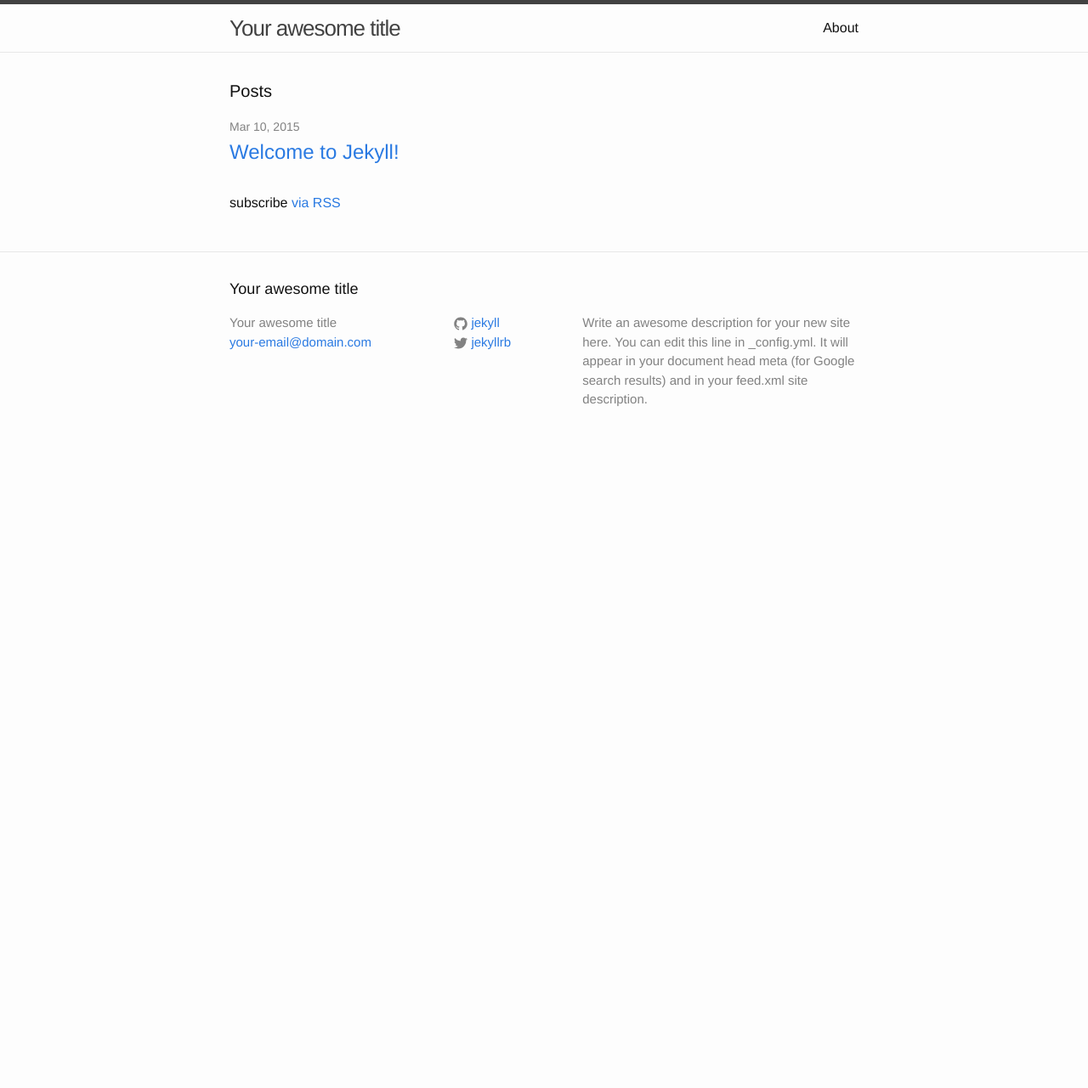
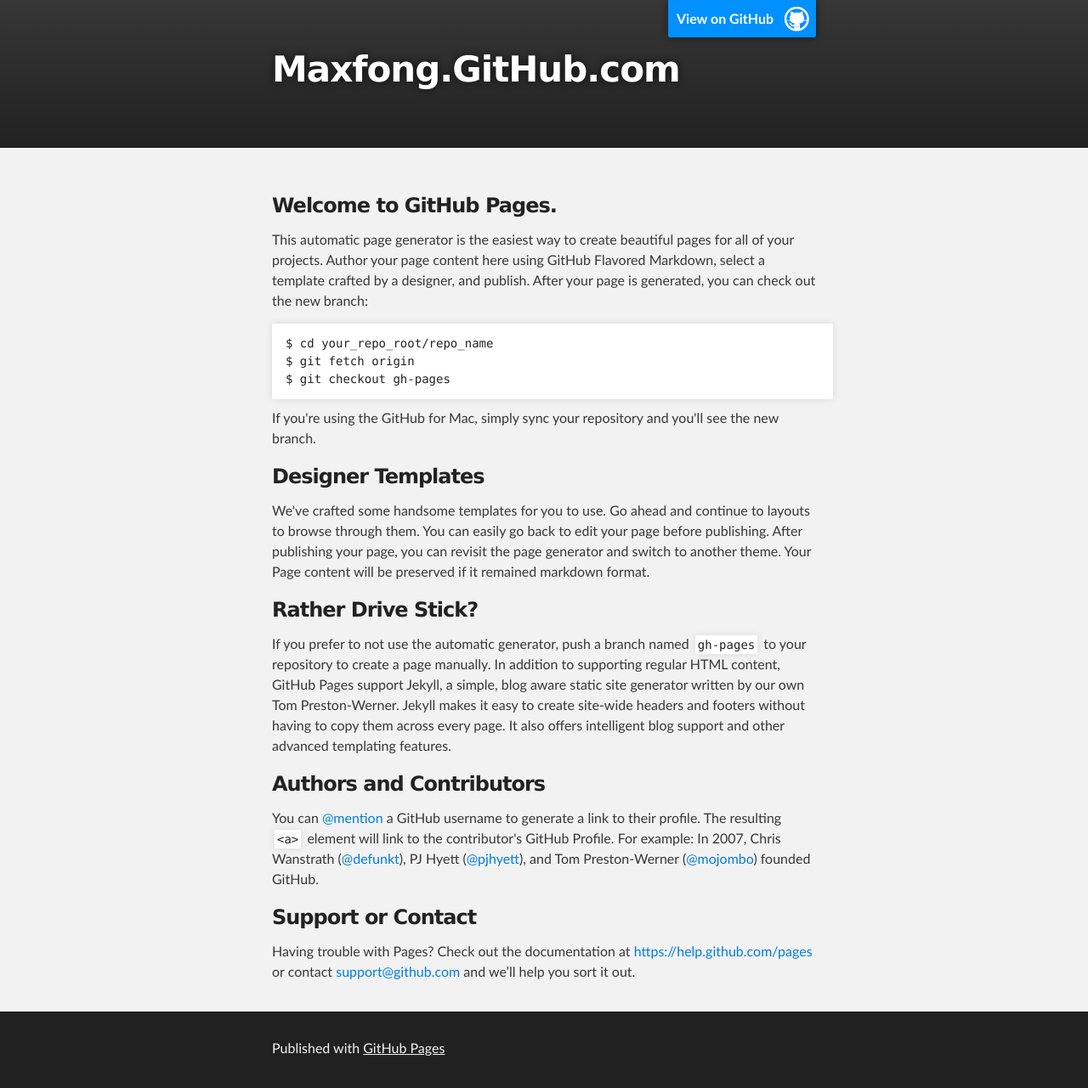
Before and after one commit to kunnan/maxfong.github.com, a Jekyll site: the page index.html, which Jekyll copies as it is, in a window 1280 px wide. Shown: the whole page at 85% size. Built offline with Jekyll 4.4.1, drawn with Linux system fonts in a browser that asks for light colours; before the commit the page ends 900 px from its top, so only the background shows below that.

Commit message:
Replace master branch with page content via GitHub

```diff
--- a/index.html
+++ b/index.html
@@ -1,23 +1,74 @@
----
-layout: default
----
+<!DOCTYPE html>
+<html>
 
-<div class="home">
+  <head>
+    <meta charset='utf-8'>
+    <meta http-equiv="X-UA-Compatible" content="chrome=1">
+    <meta name="description" content="Maxfong.GitHub.com : ">
 
-  <h1 class="page-heading">Posts</h1>
+    <link rel="stylesheet" type="text/css" media="screen" href="stylesheets/stylesheet.css">
 
-  <ul class="post-list">
-    {% for post in site.posts %}
-      <li>
-        <span class="post-meta">{{ post.date | date: "%b %-d, %Y" }}</span>
+    <title>Maxfong.GitHub.com</title>
+  </head>
 
-        <h2>
-          <a class="post-link" href="{{ post.url | prepend: site.baseurl }}">{{ post.title }}</a>
-        </h2>
-      </li>
-    {% endfor %}
-  </ul>
+  <body>
 
-  <p class="rss-subscribe">subscribe <a href="{{ "/feed.xml" | prepend: site.baseurl }}">via RSS</a></p>
+    <!-- HEADER -->
+    <div id="header_wrap" class="outer">
+        <header class="inner">
+          <a id="forkme_banner" href="https://github.com/maxfong">View on GitHub</a>
 
-</div>
+          <h1 id="project_title">Maxfong.GitHub.com</h1>
+          <h2 id="project_tagline"></h2>
+
+        </header>
+    </div>
+
+    <!-- MAIN CONTENT -->
+    <div id="main_content_wrap" class="outer">
+      <section id="main_content" class="inner">
+        <h3>
+<a id="welcome-to-github-pages" class="anchor" href="#welcome-to-github-pages" aria-hidden="true"><span class="octicon octicon-link"></span></a>Welcome to GitHub Pages.</h3>
+
+<p>This automatic page generator is the easiest way to create beautiful pages for all of your projects. Author your page content here using GitHub Flavored Markdown, select a template crafted by a designer, and publish. After your page is generated, you can check out the new branch:</p>
+
+<pre><code>$ cd your_repo_root/repo_name
+$ git fetch origin
+$ git checkout gh-pages
+</code></pre>
+
+<p>If you're using the GitHub for Mac, simply sync your repository and you'll see the new branch.</p>
+
+<h3>
+<a id="designer-templates" class="anchor" href="#designer-templates" aria-hidden="true"><span class="octicon octicon-link"></span></a>Designer Templates</h3>
+
+<p>We've crafted some handsome templates for you to use. Go ahead and continue to layouts to browse through them. You can easily go back to edit your page before publishing. After publishing your page, you can revisit the page generator and switch to another theme. Your Page content will be preserved if it remained markdown format.</p>
+
+<h3>
+<a id="rather-drive-stick" class="anchor" href="#rather-drive-stick" aria-hidden="true"><span class="octicon octicon-link"></span></a>Rather Drive Stick?</h3>
+
+<p>If you prefer to not use the automatic generator, push a branch named <code>gh-pages</code> to your repository to create a page manually. In addition to supporting regular HTML content, GitHub Pages support Jekyll, a simple, blog aware static site generator written by our own Tom Preston-Werner. Jekyll makes it easy to create site-wide headers and footers without having to copy them across every page. It also offers intelligent blog support and other advanced templating features.</p>
+
+<h3>
+<a id="authors-and-contributors" class="anchor" href="#authors-and-contributors" aria-hidden="true"><span class="octicon octicon-link"></span></a>Authors and Contributors</h3>
+
+<p>You can <a href="https://github.com/blog/821" class="user-mention">@mention</a> a GitHub username to generate a link to their profile. The resulting <code>&lt;a&gt;</code> element will link to the contributor's GitHub Profile. For example: In 2007, Chris Wanstrath (<a href="https://github.com/defunkt" class="user-mention">@defunkt</a>), PJ Hyett (<a href="https://github.com/pjhyett" class="user-mention">@pjhyett</a>), and Tom Preston-Werner (<a href="https://github.com/mojombo" class="user-mention">@mojombo</a>) founded GitHub.</p>
+
+<h3>
+<a id="support-or-contact" class="anchor" href="#support-or-contact" aria-hidden="true"><span class="octicon octicon-link"></span></a>Support or Contact</h3>
+
+<p>Having trouble with Pages? Check out the documentation at <a href="https://help.github.com/pages">https://help.github.com/pages</a> or contact <a href="mailto:support@github.com">support@github.com</a> and we’ll help you sort it out.</p>
+      </section>
+    </div>
+
+    <!-- FOOTER  -->
+    <div id="footer_wrap" class="outer">
+      <footer class="inner">
+        <p>Published with <a href="http://pages.github.com">GitHub Pages</a></p>
+      </footer>
+    </div>
+
+
+
+  </body>
+</html>
--- /dev/null
+++ b/javascripts/main.js
@@ -0,0 +1 @@
+console.log('This would be the main JS file.');
--- /dev/null
+++ b/stylesheets/pygment_trac.css
@@ -0,0 +1,70 @@
+.highlight .hll { background-color: #ffffcc }
+.highlight  { background: #f0f3f3; }
+.highlight .c { color: #0099FF; font-style: italic } /* Comment */
+.highlight .err { color: #AA0000; background-color: #FFAAAA } /* Error */
+.highlight .k { color: #006699; font-weight: bold } /* Keyword */
+.highlight .o { color: #555555 } /* Operator */
+.highlight .cm { color: #0099FF; font-style: italic } /* Comment.Multiline */
+.highlight .cp { color: #009999 } /* Comment.Preproc */
+.highlight .c1 { color: #0099FF; font-style: italic } /* Comment.Single */
+.highlight .cs { color: #0099FF; font-weight: bold; font-style: italic } /* Comment.Special */
+.highlight .gd { background-color: #FFCCCC; border: 1px solid #CC0000 } /* Generic.Deleted */
+.highlight .ge { font-style: italic } /* Generic.Emph */
+.highlight .gr { color: #FF0000 } /* Generic.Error */
+.highlight .gh { color: #003300; font-weight: bold } /* Generic.Heading */
+.highlight .gi { background-color: #CCFFCC; border: 1px solid #00CC00 } /* Generic.Inserted */
+.highlight .go { color: #AAAAAA } /* Generic.Output */
+.highlight .gp { color: #000099; font-weight: bold } /* Generic.Prompt */
+.highlight .gs { font-weight: bold } /* Generic.Strong */
+.highlight .gu { color: #003300; font-weight: bold } /* Generic.Subheading */
+.highlight .gt { color: #99CC66 } /* Generic.Traceback */
+.highlight .kc { color: #006699; font-weight: bold } /* Keyword.Constant */
+.highlight .kd { color: #006699; font-weight: bold } /* Keyword.Declaration */
+.highlight .kn { color: #006699; font-weight: bold } /* Keyword.Namespace */
+.highlight .kp { color: #006699 } /* Keyword.Pseudo */
+.highlight .kr { color: #006699; font-weight: bold } /* Keyword.Reserved */
+.highlight .kt { color: #007788; font-weight: bold } /* Keyword.Type */
+.highlight .m { color: #FF6600 } /* Literal.Number */
+.highlight .s { color: #CC3300 } /* Literal.String */
+.highlight .na { color: #330099 } /* Name.Attribute */
+.highlight .nb { color: #336666 } /* Name.Builtin */
+.highlight .nc { color: #00AA88; font-weight: bold } /* Name.Class */
+.highlight .no { color: #336600 } /* Name.Constant */
+.highlight .nd { color: #9999FF } /* Name.Decorator */
+.highlight .ni { color: #999999; font-weight: bold } /* Name.Entity */
+.highlight .ne { color: #CC0000; font-weight: bold } /* Name.Exception */
+.highlight .nf { color: #CC00FF } /* Name.Function */
+.highlight .nl { color: #9999FF } /* Name.Label */
+.highlight .nn { color: #00CCFF; font-weight: bold } /* Name.Namespace */
+.highlight .nt { color: #330099; font-weight: bold } /* Name.Tag */
+.highlight .nv { color: #003333 } /* Name.Variable */
+.highlight .ow { color: #000000; font-weight: bold } /* Operator.Word */
+.highlight .w { color: #bbbbbb } /* Text.Whitespace */
+.highlight .mf { color: #FF6600 } /* Literal.Number.Float */
+.highlight .mh { color: #FF6600 } /* Literal.Number.Hex */
+.highlight .mi { color: #FF6600 } /* Literal.Number.Integer */
+.highlight .mo { color: #FF6600 } /* Literal.Number.Oct */
+.highlight .sb { color: #CC3300 } /* Literal.String.Backtick */
+.highlight .sc { color: #CC3300 } /* Literal.String.Char */
+.highlight .sd { color: #CC3300; font-style: italic } /* Literal.String.Doc */
+.highlight .s2 { color: #CC3300 } /* Literal.String.Double */
+.highlight .se { color: #CC3300; font-weight: bold } /* Literal.String.Escape */
+.highlight .sh { color: #CC3300 } /* Literal.String.Heredoc */
+.highlight .si { color: #AA0000 } /* Literal.String.Interpol */
+.highlight .sx { color: #CC3300 } /* Literal.String.Other */
+.highlight .sr { color: #33AAAA } /* Literal.String.Regex */
+.highlight .s1 { color: #CC3300 } /* Literal.String.Single */
+.highlight .ss { color: #FFCC33 } /* Literal.String.Symbol */
+.highlight .bp { color: #336666 } /* Name.Builtin.Pseudo */
+.highlight .vc { color: #003333 } /* Name.Variable.Class */
+.highlight .vg { color: #003333 } /* Name.Variable.Global */
+.highlight .vi { color: #003333 } /* Name.Variable.Instance */
+.highlight .il { color: #FF6600 } /* Literal.Number.Integer.Long */
+
+.type-csharp .highlight .k { color: #0000FF }
+.type-csharp .highlight .kt { color: #0000FF }
+.type-csharp .highlight .nf { color: #000000; font-weight: normal }
+.type-csharp .highlight .nc { color: #2B91AF }
+.type-csharp .highlight .nn { color: #000000 }
+.type-csharp .highlight .s { color: #A31515 }
+.type-csharp .highlight .sc { color: #A31515 }
--- /dev/null
+++ b/stylesheets/stylesheet.css
@@ -0,0 +1,425 @@
+/*******************************************************************************
+Slate Theme for GitHub Pages
+by Jason Costello, @jsncostello
+*******************************************************************************/
+
+@import url(pygment_trac.css);
+
+/*******************************************************************************
+MeyerWeb Reset
+*******************************************************************************/
+
+html, body, div, span, applet, object, iframe,
+h1, h2, h3, h4, h5, h6, p, blockquote, pre,
+a, abbr, acronym, address, big, cite, code,
+del, dfn, em, img, ins, kbd, q, s, samp,
+small, strike, strong, sub, sup, tt, var,
+b, u, i, center,
+dl, dt, dd, ol, ul, li,
+fieldset, form, label, legend,
+table, caption, tbody, tfoot, thead, tr, th, td,
+article, aside, canvas, details, embed,
+figure, figcaption, footer, header, hgroup,
+menu, nav, output, ruby, section, summary,
+time, mark, audio, video {
+  margin: 0;
+  padding: 0;
+  border: 0;
+  font: inherit;
+  vertical-align: baseline;
+}
+
+/* HTML5 display-role reset for older browsers */
+article, aside, details, figcaption, figure,
+footer, header, hgroup, menu, nav, section {
+  display: block;
+}
+
+ol, ul {
+  list-style: none;
+}
+
+table {
+  border-collapse: collapse;
+  border-spacing: 0;
+}
+
+/*******************************************************************************
+Theme Styles
+*******************************************************************************/
+
+body {
+  box-sizing: border-box;
+  color:#373737;
+  background: #212121;
+  font-size: 16px;
+  font-family: 'Myriad Pro', Calibri, Helvetica, Arial, sans-serif;
+  line-height: 1.5;
+  -webkit-font-smoothing: antialiased;
+}
+
+h1, h2, h3, h4, h5, h6 {
+  margin: 10px 0;
+  font-weight: 700;
+  color:#222222;
+  font-family: 'Lucida Grande', 'Calibri', Helvetica, Arial, sans-serif;
+  letter-spacing: -1px;
+}
+
+h1 {
+  font-size: 36px;
+  font-weight: 700;
+}
+
+h2 {
+  padding-bottom: 10px;
+  font-size: 32px;
+  background: url('../images/bg_hr.png') repeat-x bottom;
+}
+
+h3 {
+  font-size: 24px;
+}
+
+h4 {
+  font-size: 21px;
+}
+
+h5 {
+  font-size: 18px;
+}
+
+h6 {
+  font-size: 16px;
+}
+
+p {
+  margin: 10px 0 15px 0;
+}
+
+footer p {
+  color: #f2f2f2;
+}
+
+a {
+  text-decoration: none;
+  color: #007edf;
+  text-shadow: none;
+
+  transition: color 0.5s ease;
+  transition: text-shadow 0.5s ease;
+  -webkit-transition: color 0.5s ease;
+  -webkit-transition: text-shadow 0.5s ease;
+  -moz-transition: color 0.5s ease;
+  -moz-transition: text-shadow 0.5s ease;
+  -o-transition: color 0.5s ease;
+  -o-transition: text-shadow 0.5s ease;
+  -ms-transition: color 0.5s ease;
+  -ms-transition: text-shadow 0.5s ease;
+}
+
+a:hover, a:focus {text-decoration: underline;}
+
+footer a {
+  color: #F2F2F2;
+  text-decoration: underline;
+}
+
+em {
+  font-style: italic;
+}
+
+strong {
+  font-weight: bold;
+}
+
+img {
+  position: relative;
+  margin: 0 auto;
+  max-width: 739px;
+  padding: 5px;
+  margin: 10px 0 10px 0;
+  border: 1px solid #ebebeb;
+
+  box-shadow: 0 0 5px #ebebeb;
+  -webkit-box-shadow: 0 0 5px #ebebeb;
+  -moz-box-shadow: 0 0 5px #ebebeb;
+  -o-box-shadow: 0 0 5px #ebebeb;
+  -ms-box-shadow: 0 0 5px #ebebeb;
+}
+
+p img {
+  display: inline;
+  margin: 0;
+  padding: 0;
+  vertical-align: middle;
+  text-align: center;
+  border: none;
+}
+
+pre, code {
+  width: 100%;
+  color: #222;
+  background-color: #fff;
+
+  font-family: Monaco, "Bitstream Vera Sans Mono", "Lucida Console", Terminal, monospace;
+  font-size: 14px;
+
+  border-radius: 2px;
+  -moz-border-radius: 2px;
+  -webkit-border-radius: 2px;
+}
+
+pre {
+  width: 100%;
+  padding: 10px;
+  box-shadow: 0 0 10px rgba(0,0,0,.1);
+  overflow: auto;
+}
+
+code {
+  padding: 3px;
+  margin: 0 3px;
+  box-shadow: 0 0 10px rgba(0,0,0,.1);
+}
+
+pre code {
+  display: block;
+  box-shadow: none;
+}
+
+blockquote {
+  color: #666;
+  margin-bottom: 20px;
+  padding: 0 0 0 20px;
+  border-left: 3px solid #bbb;
+}
+
+
+ul, ol, dl {
+  margin-bottom: 15px
+}
+
+ul {
+  list-style-position: inside;
+  list-style: disc;
+  padding-left: 20px;
+}
+
+ol {
+  list-style-position: inside;
+  list-style: decimal;
+  padding-left: 20px;
+}
+
+dl dt {
+  font-weight: bold;
+}
+
+dl dd {
+  padding-left: 20px;
+  font-style: italic;
+}
+
+dl p {
+  padding-left: 20px;
+  font-style: italic;
+}
+
+hr {
+  height: 1px;
+  margin-bottom: 5px;
+  border: none;
+  background: url('../images/bg_hr.png') repeat-x center;
+}
+
+table {
+  border: 1px solid #373737;
+  margin-bottom: 20px;
+  text-align: left;
+ }
+
+th {
+  font-family: 'Lucida Grande', 'Helvetica Neue', Helvetica, Arial, sans-serif;
+  padding: 10px;
+  background: #373737;
+  color: #fff;
+ }
+
+td {
+  padding: 10px;
+  border: 1px solid #373737;
+ }
+
+form {
+  background: #f2f2f2;
+  padding: 20px;
+}
+
+/*******************************************************************************
+Full-Width Styles
+*******************************************************************************/
+
+.outer {
+  width: 100%;
+}
+
+.inner {
+  position: relative;
+  max-width: 640px;
+  padding: 20px 10px;
+  margin: 0 auto;
+}
+
+#forkme_banner {
+  display: block;
+  position: absolute;
+  top:0;
+  right: 10px;
+  z-index: 10;
+  padding: 10px 50px 10px 10px;
+  color: #fff;
+  background: url('../images/blacktocat.png') #0090ff no-repeat 95% 50%;
+  font-weight: 700;
+  box-shadow: 0 0 10px rgba(0,0,0,.5);
+  border-bottom-left-radius: 2px;
+  border-bottom-right-radius: 2px;
+}
+
+#header_wrap {
+  background: #212121;
+  background: -moz-linear-gradient(top, #373737, #212121);
+  background: -webkit-linear-gradient(top, #373737, #212121);
+  background: -ms-linear-gradient(top, #373737, #212121);
+  background: -o-linear-gradient(top, #373737, #212121);
+  background: linear-gradient(top, #373737, #212121);
+}
+
+#header_wrap .inner {
+  padding: 50px 10px 30px 10px;
+}
+
+#project_title {
+  margin: 0;
+  color: #fff;
+  font-size: 42px;
+  font-weight: 700;
+  text-shadow: #111 0px 0px 10px;
+}
+
+#project_tagline {
+  color: #fff;
+  font-size: 24px;
+  font-weight: 300;
+  background: none;
+  text-shadow: #111 0px 0px 10px;
+}
+
+#downloads {
+  position: absolute;
+  width: 210px;
+  z-index: 10;
+  bottom: -40px;
+  right: 0;
+  height: 70px;
+  background: url('../images/icon_download.png') no-repeat 0% 90%;
+}
+
+.zip_download_link {
+  display: block;
+  float: right;
+  width: 90px;
+  height:70px;
+  text-indent: -5000px;
+  overflow: hidden;
+  background: url(../images/sprite_download.png) no-repeat bottom left;
+}
+
+.tar_download_link {
+  display: block;
+  float: right;
+  width: 90px;
+  height:70px;
+  text-indent: -5000px;
+  overflow: hidden;
+  background: url(../images/sprite_download.png) no-repeat bottom right;
+  margin-left: 10px;
+}
+
+.zip_download_link:hover {
+  background: url(../images/sprite_download.png) no-repeat top left;
+}
+
+.tar_download_link:hover {
+  background: url(../images/sprite_download.png) no-repeat top right;
+}
+
+#main_content_wrap {
+  background: #f2f2f2;
+  border-top: 1px solid #111;
+  border-bottom: 1px solid #111;
+}
+
+#main_content {
+  padding-top: 40px;
+}
+
+#footer_wrap {
+  background: #212121;
+}
+
+
+
+/*******************************************************************************
+Small Device Styles
+*******************************************************************************/
+
+@media screen and (max-width: 480px) {
+  body {
+    font-size:14px;
+  }
+
+  #downloads {
+    display: none;
+  }
+
+  .inner {
+    min-width: 320px;
+    max-width: 480px;
+  }
+
+  #project_title {
+  font-size: 32px;
+  }
+
+  h1 {
+    font-size: 28px;
+  }
+
+  h2 {
+    font-size: 24px;
+  }
+
+  h3 {
+    font-size: 21px;
+  }
+
+  h4 {
+    font-size: 18px;
+  }
+
+  h5 {
+    font-size: 14px;
+  }
+
+  h6 {
+    font-size: 12px;
+  }
+
+  code, pre {
+    min-width: 320px;
+    max-width: 480px;
+    font-size: 11px;
+  }
+
+}
```
Also changed, not shown: params.json (added, +1 -0 lines), images/bg_hr.png (added), images/blacktocat.png (added), images/icon_download.png (added), images/sprite_download.png (added).
